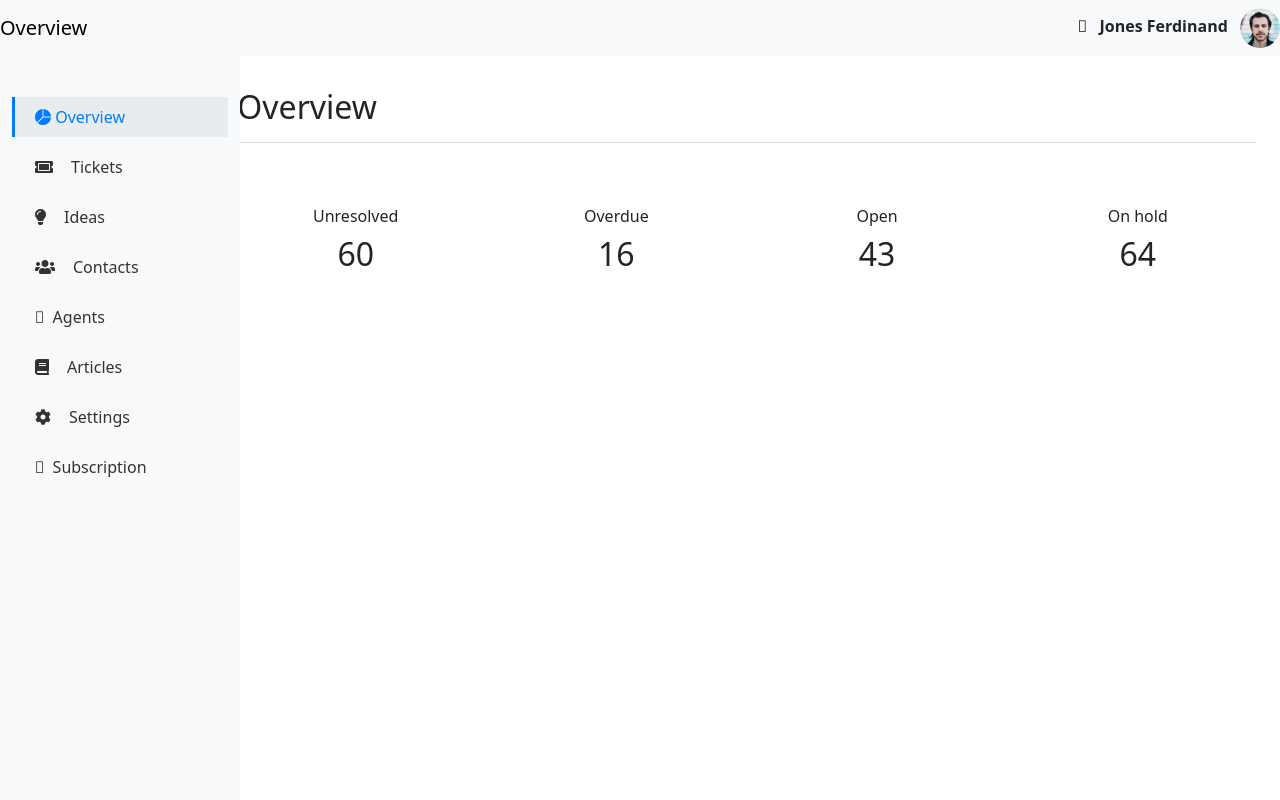
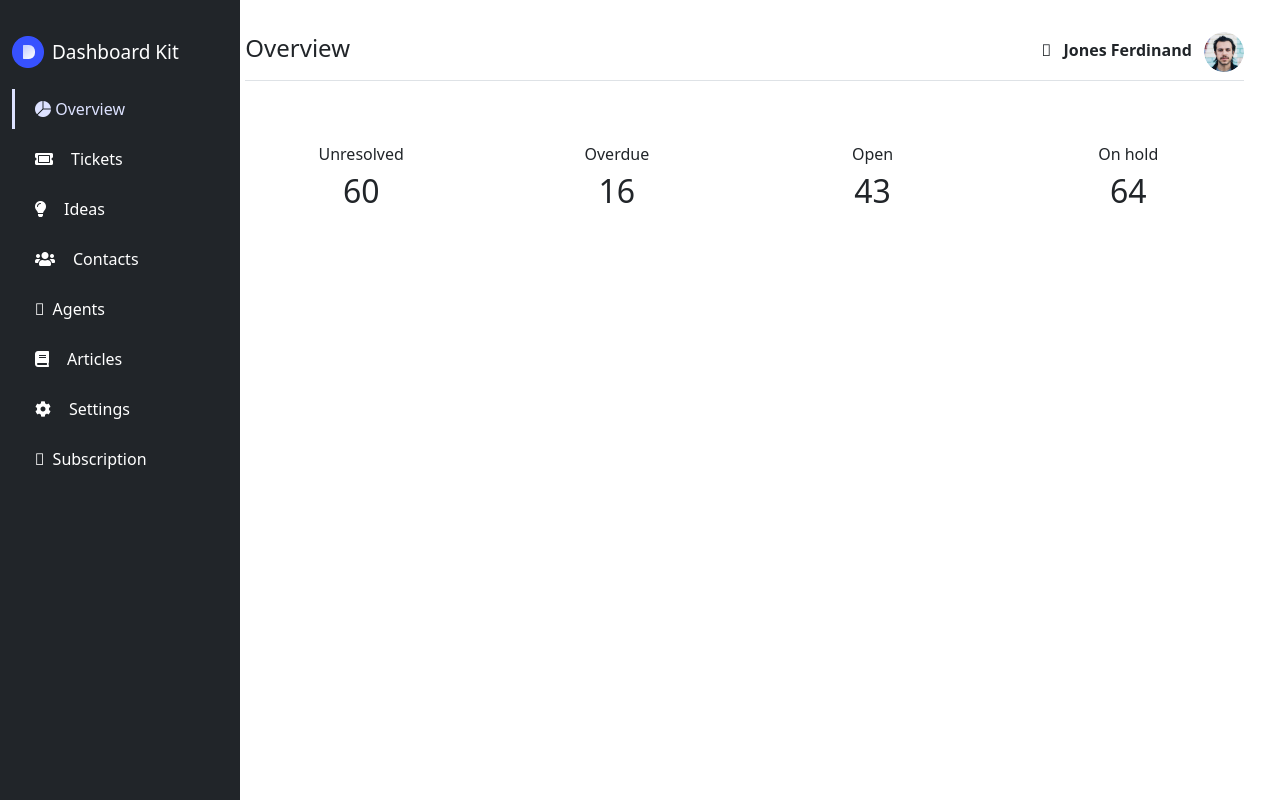
Before and after one commit to yunjiham/inm320sbb-bootstrap-assignment, a website: page public/index.html in a window 1280 px wide. Drawn offline with nearby package versions, Linux system fonts and the light colour scheme.

Commit message:
logo, sidebar

```diff
--- a/public/assets/css/main.css
+++ b/public/assets/css/main.css
@@ -1,5 +1,16 @@
 body {
     min-height: 100vh;
+}
+
+.company {
+    font-size: 19px;
+    color: #A4A6B3;
+}
+
+.logo-container {
+    display: grid;
+    grid-template-columns: repeat(2);
+    gap: 10px;
 }
 /* SIDEBAR */
 .sidebar {
@@ -10,7 +21,7 @@ body {
 }
 
 .nav-link {
-    color: #333;
+    color: white;
     margin: 5px 0;
     padding-left: 20px;
     border-left: 3px solid transparent;
@@ -19,9 +30,9 @@ body {
 
 .nav-link:hover,
 .nav-link.active {
-    color: #007bff;
-    background-color: #e9ecef;
-    border-left-color: #007bff;
+    color: #DDE2FF;
+    background-color: 9FA2B4;
+    border-left-color: #DDE2FF;
 }
 
 
--- a/public/index.html
+++ b/public/index.html
@@ -15,24 +15,21 @@
 </head>
 
 <body>
-
-    <header class="navbar navbar-expand-lg navbar-light bg-light">
-        <h1 class="navbar-brand mb-0">Overview</h1>
-        <div class="ms-auto">
-            <i class="fa-solid fa-magnifying-glass"></i>
-            <i class="fa-solid fa-bell mx-2"></i>
-            <div class="d-inline-block user-info">
-                <strong class="d-none d-lg-inline-block">Jones Ferdinand</strong>
-                <img src="assets/img/_header.png" alt="Profile Picture" class="rounded-circle ms-2" width="40"
-                    height="40">
+    <div class="container-fluid">
+        <!-- SIDE BAR NAV -->
+        <aside class="col-2">
+            <div class="row">
+                <nav id="sidebarMenu" class="col-md-3 col-lg-2 d-md-block bg-dark sidebar collapse">
+                    <div class="position-sticky pt-3">
+                        <!-- LOGO & COMPANY NAME -->
+                        <div class="logo-container mb-3 d-flex align-items-center">
+                            <a class="logo d-inline-flex align-items-center text-decoration-none" aria-current="page"
+                                href="#">
+                                <img src="assets/img/logo.png" alt="logo" class="me-2">
+                                <h4 class="company mb-0 text-white">Dashboard Kit</h4>
+                            </a>
                         </div>
-        </div>
-    </header>
-
-    <aside class="container-fluid">
-        <div class="row">
-            <nav id="sidebarMenu" class="col-md-3 col-lg-2 d-md-block bg-light sidebar collapse">
-                <div class="position-sticky pt-3">
+                        <!-- NAV -->
                         <ul class="nav flex-column">
                             <li class="nav-item">
                                 <a class="nav-link active" aria-current="page" href="#">
@@ -86,15 +83,14 @@
                     </div>
                 </nav>
             </div>
-
         </aside>
 
+        <!-- MAIN -->
         <main class="col-md-9 ms-sm-auto col-lg-10 px-md-4 main-content">
             <div
                 class="d-flex justify-content-between flex-wrap flex-md-nowrap align-items-center pt-3 pb-2 mb-3 border-bottom">
-            <h1 class="h2">Overview</h1>
-        </div>
-        <!-- <h1 class="navbar-brand mb-0">Overview</h1>
+                <h4 class="h4">Overview</h4>
+
                 <div class="ms-auto">
                     <i class="fa-solid fa-magnifying-glass"></i>
                     <i class="fa-solid fa-bell mx-2"></i>
@@ -103,9 +99,8 @@
                         <img src="assets/img/_header.png" alt="Profile Picture" class="rounded-circle ms-2" width="40"
                             height="40">
                     </div>
-        </div>-->
-
-        <!-- Dashboard cards -->
+                </div>
+            </div>
             <section class="row g-4 py-5 row-cols-1 row-cols-lg-4 card-all">
                 <article class="feature col">
                     <figure class="text-center">
@@ -164,8 +159,8 @@
 
                 </aside>
             </section>
-
         </main>
+    </div>
 
 
 
```
Also changed, not shown: public/assets/img/logo.png (added). Lines whose indentation alone changed are shown as unchanged.
